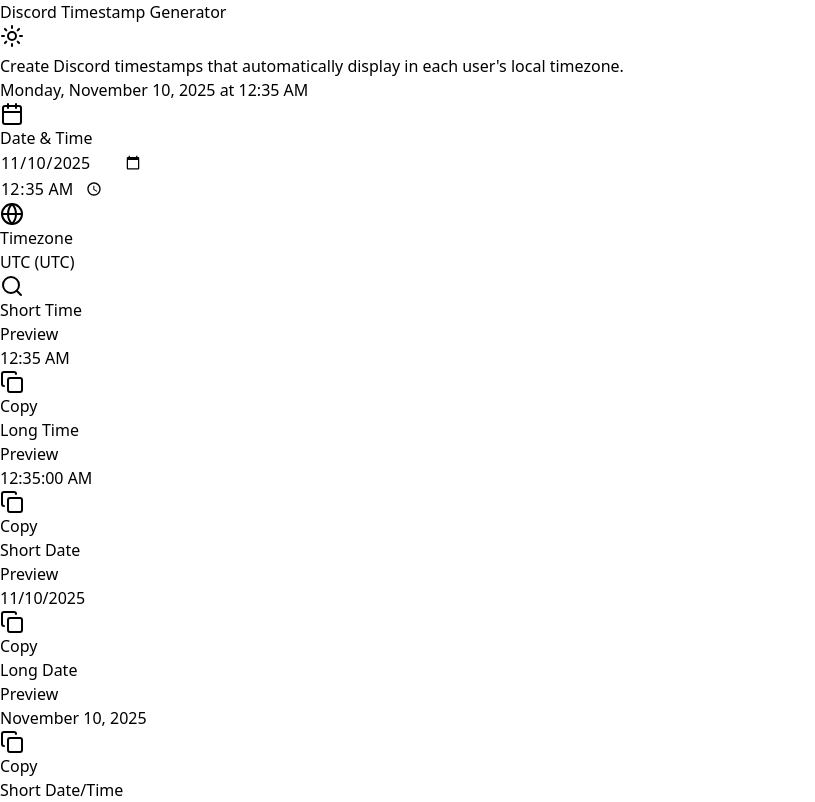
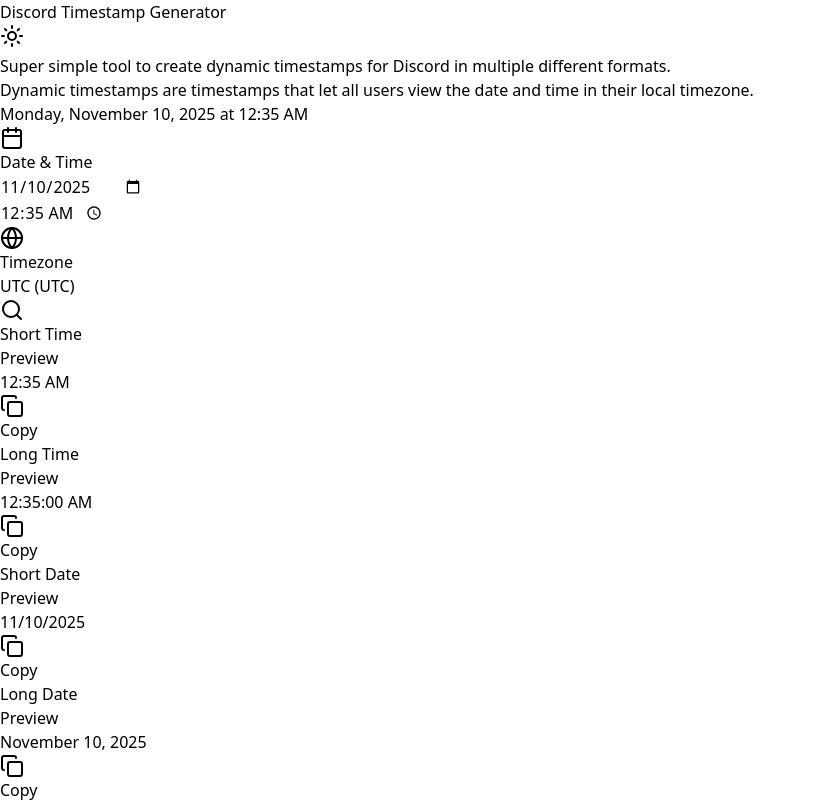
Before and after one commit to 0libote/discord-timestamp, a React (Vite) app: page / in a window 1280 px wide. Shown: the top 802 px of the page, without its empty margins (0-815 px from the left). Built offline with nearby package versions, Linux system fonts and the light colour scheme.

Commit message:
Update DiscordTimestampGenerator.jsx

```diff
--- a/src/DiscordTimestampGenerator.jsx
+++ b/src/DiscordTimestampGenerator.jsx
@@ -206,9 +206,12 @@
       <div className="max-w-7xl mx-auto p-4 md:p-6">
         {/* Introduction */}
         <div className="mb-8 text-center">
-          <p className={`text-lg max-w-3xl mx-auto ${currentTheme.textSecondary}`}>
-            Create Discord timestamps that automatically display in each user's local timezone.
-          </p>
+          <div className={`text-lg max-w-3xl mx-auto ${currentTheme.textSecondary} space-y-2`}>
+            <p>
+              Super simple tool to create dynamic timestamps for Discord in multiple different formats.
+            </p>
+            <p>Dynamic timestamps are timestamps that let all users view the date and time in their local timezone.</p>
+          </div>
         </div>
 
         <div className="grid grid-cols-1 lg:grid-cols-3 gap-6">
```
